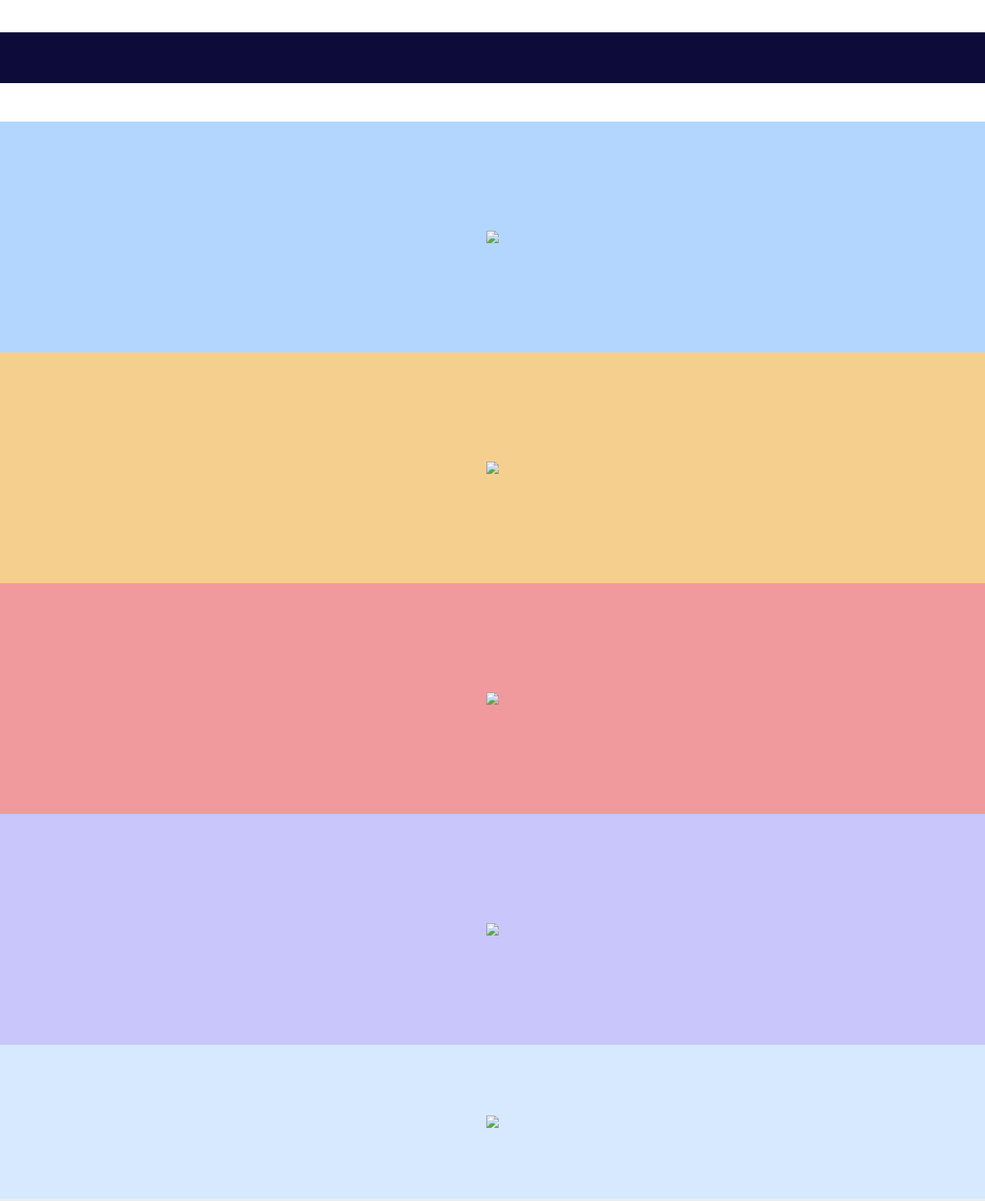
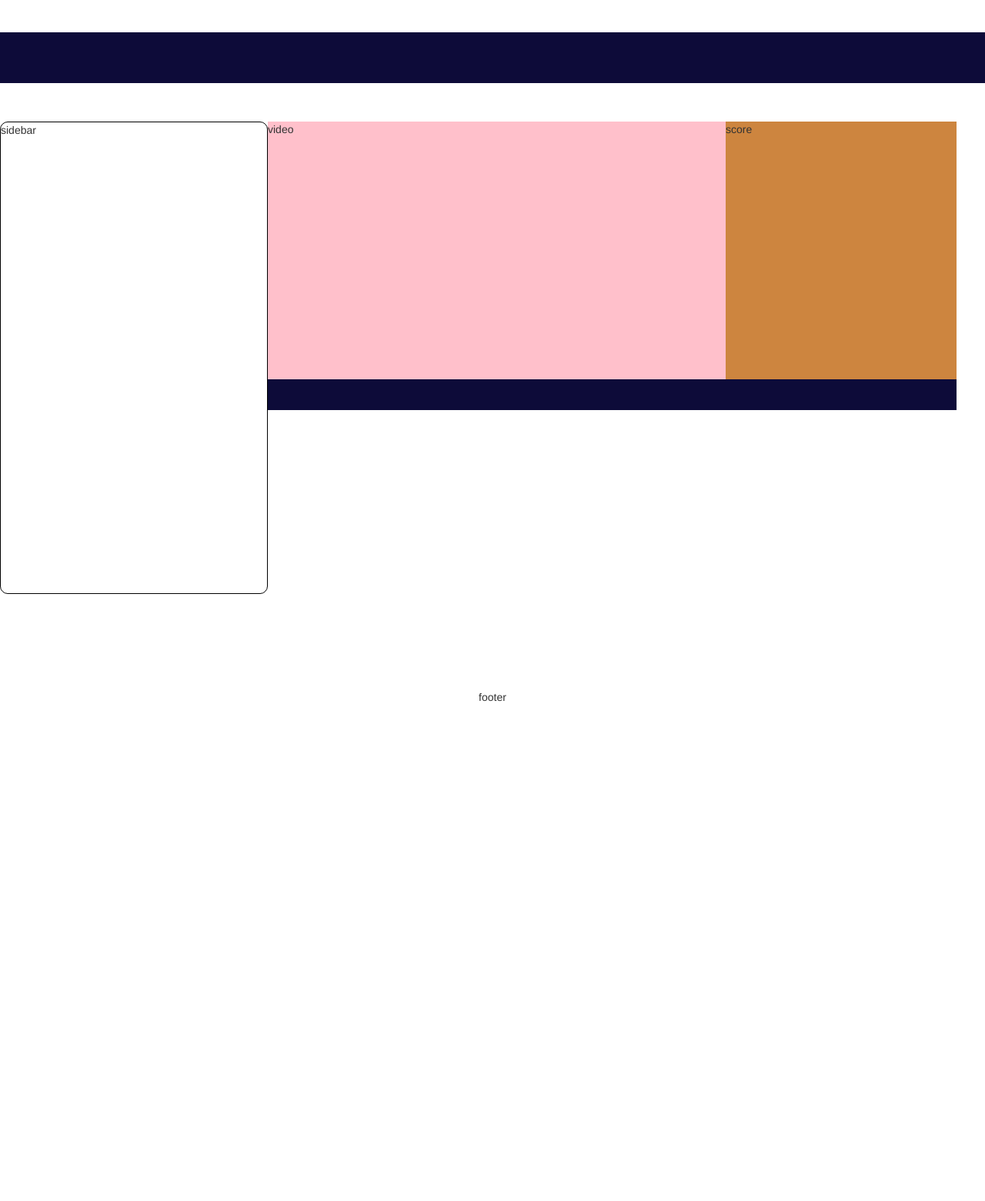
Before and after one commit to lakshmipriya04/sample, a plain HTML site: page index.html in a window 1280 px wide. Shown: the top 1561 px of the page at 77% size. After the commit the page ends 1040 px from the top, so only its background shows below. Drawn offline with nearby package versions, Linux system fonts and the light colour scheme.

Commit message:
file changes

```diff
--- /dev/null
+++ b/float.css
@@ -0,0 +1,29 @@
+* {
+    margin: 0;
+    padding: 0;
+    box-sizing: border-box;
+}
+
+.menu {
+    height: 100px;
+    background-color: #B2D6FF;    /* Medium blue */
+}
+
+.sidebar {
+    margin-left: 10px;
+    padding-left: 10px;
+    float: left;
+    width: 200px;                 /* Add this */
+    height: 600px;
+    background-color: #F09A9D;
+}
+
+.content {
+    height: 340px;
+    background-color: #F5CF8E;    /* Yellow */
+}
+
+.footer {
+    height: 200px;
+    background-color: #D6E9FE;    /* Light blue */
+}
--- a/index.html
+++ b/index.html
@@ -9,26 +9,18 @@
     </head>
     <body>
         <div class='page'>
-            <div class='section teambar'></div>
-            <div class='section menubar'></div>
-            <div class='section newsbar'></div>
-            <div class='section header'>
-                <img src='images/header.svg'/>
+            <div class='section team-bar'></div>
+            <div class='section menu-bar'></div>
+            <div class='section news-bar'></div>
+
+            <div class=' side-updates'>sidebar
             </div>
-            <div class='section content'>
-                <img src='images/content.svg'/>
+            <div class=' live'>
+                <div class=' live-match'>video</div>
+                <div class=' live-match-score'>score</div>
             </div>
-            <div class='section sign-up'>
-                <img src='images/sign-up.svg'/>
-            </div>
-            <div class='section feature-1'>
-                <img src='images/feature.svg'/>
-            </div>
-            <div class='section feature-2'>
-                <img src='images/feature.svg'/>
-            </div>
-            <div class='section feature-3'>
-                <img src='images/feature.svg'/>
+            <div class='section previous-match'>
+               footer
             </div>
         </div>
     </body>
--- a/styles.css
+++ b/styles.css
@@ -21,45 +21,48 @@ body {
     align-items: center;
 }
 
-.teambar {
+.team-bar {
     height: 42px;
 }
 
-.menubar {
+.menu-bar {
     background-color: #0D0B39;
     height: 66px;
 }
 
-.newsbar {
+.news-bar {
     height: 50px;
 }
 
-.header {
-    background-color: #B2D6FF;
+.side-updates {
+    width: 348px;
+    height: 614px;
+    border: 1px solid black;
+    border-radius: 10px;
+    float: left;
 }
 
-.content {
-    background-color: #EAEDF0;
-    height: 600px;
-    order: 2;
+.live {
+    background-color: #0D0B39;
+    height: 375px;
 }
 
-.sign-up {
-    height: 200px;
-    order: 1;
-    background-color: #D6E9FE;
+.live-match {
+    float:left;
+    width:595px;
+    height:335px;
+    background-color: pink;
 }
 
-.feature-1 {
-    background-color: #F5CF8E;
+.live-match-score {
+    float: right;
+    width: 300px;
+     height:335px;
+    background-color: peru;
 }
 
-.feature-2 {
-    background-color: #F09A9D;
-}
-
-.feature-3 {
-    background-color: #C8C6FA;
+.previous-match {
+    height: 268px;
 }
 
 /* Mobile Styles */
@@ -69,10 +72,7 @@ body {
 
 /* Tablet Styles */
 @media only screen and (min-width: 401px) and (max-width: 960px) {
-    .sign-up,
-    .feature-1,
-    .feature-2,
-    .feature-3 {
+    .live-match, .previous-match  {
         width: 50%;
     }
 }
@@ -83,12 +83,7 @@ body {
         width: 100%;
         margin: 0 auto;
     }
-    .feature-1,
-    .feature-2,
-    .feature-3 {
+    .live-match, .previous-match {
         width: 33.3%;
     }
-    .header {
-        height: 400px;
-    }
 }
```
Also changed, not shown: float.html (added, +18 -0 lines).
